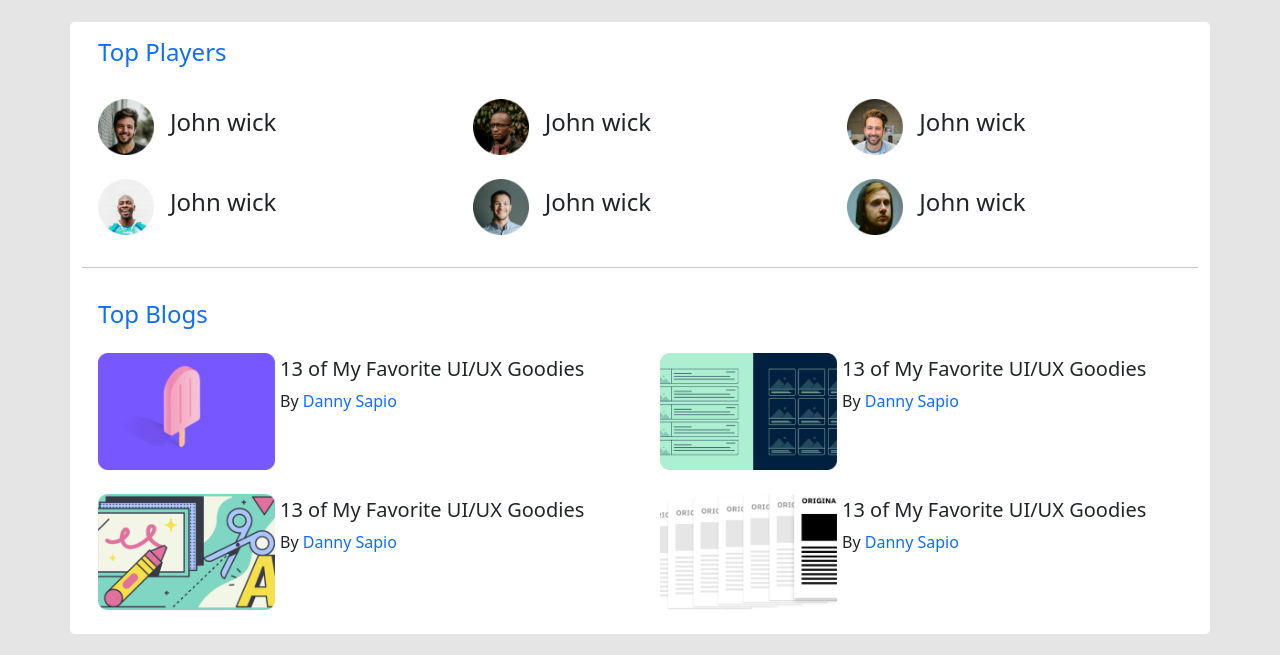
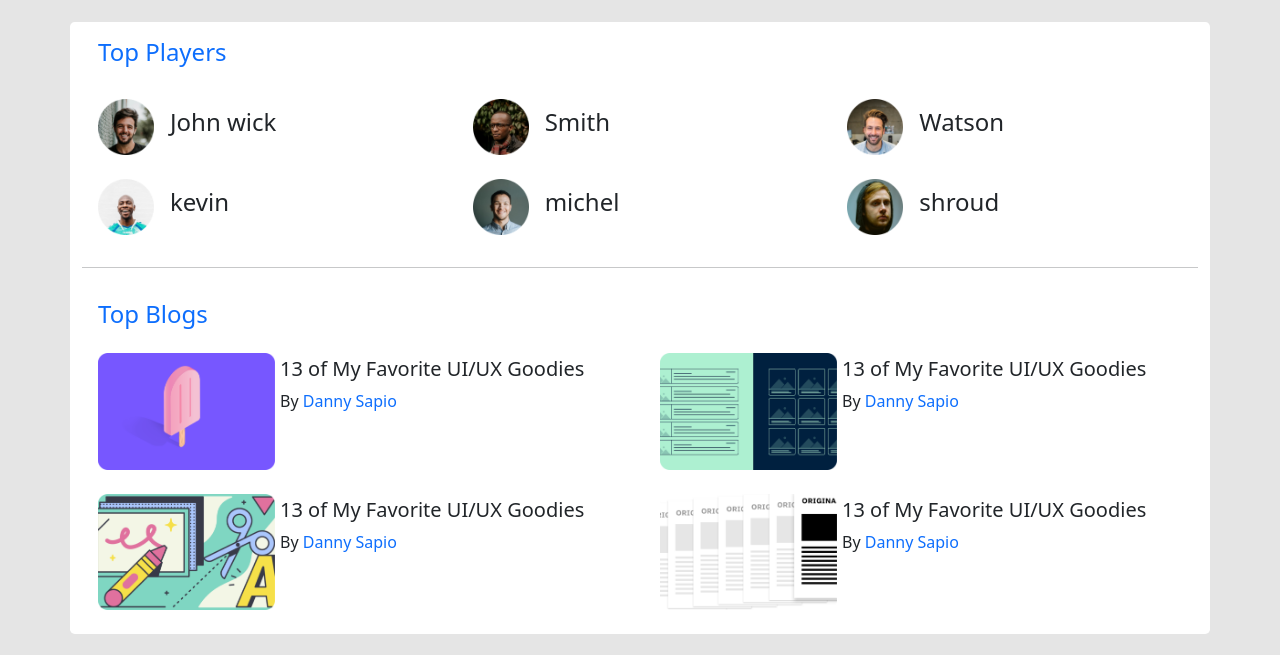
Before and after one commit to MuntasirTonmoy/responsive-leader-board-bootstrap5, a plain HTML site: page index.html in a window 1280 px wide. Shown: the part 71-726 px from the top of the page. Drawn offline with Linux system fonts and the light colour scheme.

Commit message:
name change

```diff
--- a/index.html
+++ b/index.html
@@ -57,31 +57,31 @@
                     <div class="col-lg-4 col-12 col-sm-12 col-md-6">
                         <div class="top-player d-flex align-items-center">
                             <img src="images/players/player-2.png" alt="" width="56px">
-                            <h4 class="ps-3">John wick</h4>
+                            <h4 class="ps-3">Smith</h4>
                         </div>
                     </div>
                     <div class="col-lg-4 col-12 col-sm-12 col-md-6">
                         <div class="top-player d-flex align-items-center">
                             <img src="images/players/player-3.png" alt="" width="56px">
-                            <h4 class="ps-3">John wick</h4>
+                            <h4 class="ps-3">Watson</h4>
                         </div>
                     </div>
                     <div class="col-lg-4 col-12 col-sm-12 col-md-6">
                         <div class="top-player d-flex align-items-center">
                             <img src="images/players/player-4.png" alt="" width="56px">
-                            <h4 class="ps-3">John wick</h4>
+                            <h4 class="ps-3">kevin</h4>
                         </div>
                     </div>
                     <div class="col-lg-4 col-12 col-sm-12 col-md-6">
                         <div class="top-player d-flex align-items-center">
                             <img src="images/players/player-5.png" alt="" width="56px">
-                            <h4 class="ps-3">John wick</h4>
+                            <h4 class="ps-3">michel</h4>
                         </div>
                     </div>
                     <div class="col-lg-4 col-12 col-sm-12 col-md-6">
                         <div class="top-player d-flex align-items-center">
                             <img src="images/players/player-6.png" alt="" width="56px">
-                            <h4 class="ps-3">John wick</h4>
+                            <h4 class="ps-3">shroud</h4>
                         </div>
                     </div>
                 </div>
```
